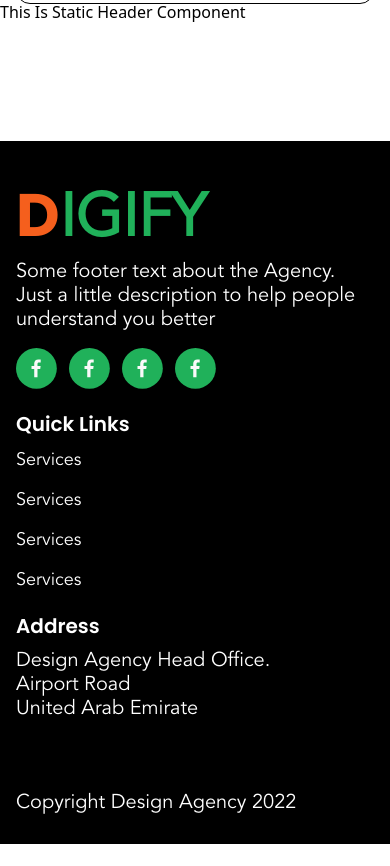
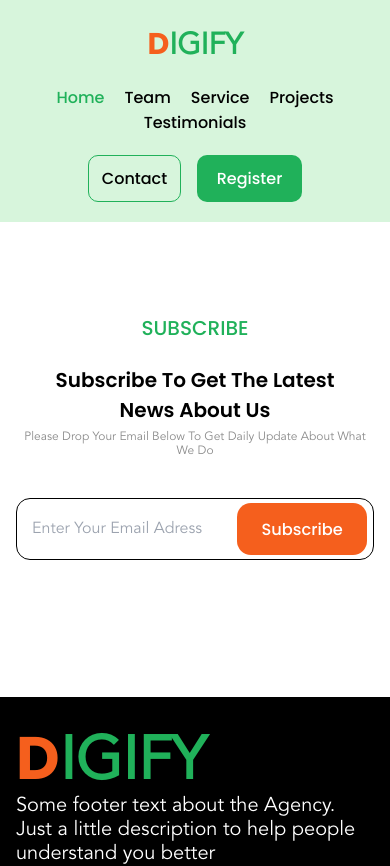
Before and after one commit to REACT-VCS/digify, a Next.js app: page / in a window 390 px wide. Shown: the top 866 px of the page. Before the commit the page ends 844 px from the top, so only its background shows below. Built offline with nearby package versions, Linux system fonts and the light colour scheme.

Commit message:
Complete Header With Menu Activation & Responsive View

```diff
--- a/app/(components)/footer.jsx
+++ b/app/(components)/footer.jsx
@@ -1,7 +1,11 @@
+"use client";
 import cn from "@/app/(lib)/cn";
 import Link from "next/link";
 import Logo from "./mini/logo";
-const Footer = ({ className }) => {
+import { usePathname } from "next/navigation";
+const Footer = ({ className, menus }) => {
+  let currentPath = usePathname();
+  console.log("Footer", currentPath);
   return (
     <>
       <div className={cn("newsletter_footer", className)}>
@@ -82,13 +86,18 @@ const Footer = ({ className }) => {
                   Quick Links
                 </h2>
                 <ul className="space-y-4">
-                  {[...Array(4)].map((_, index) => (
+                  {menus?.map((item, index) => (
                     <li key={index}>
                       <Link
-                        href={"/"}
-                        className="text-white text-lg not-italic font-medium leading-[normal] font-avenir"
+                        href={item?.path}
+                        className={cn(
+                          "text-white text-lg not-italic font-medium leading-[normal] font-avenir",
+                          {
+                            "text-[#20b15a]": currentPath === item?.path,
+                          }
+                        )}
                       >
-                        Services
+                        {item?.name}
                       </Link>
                     </li>
                   ))}
--- a/app/(components)/header.jsx
+++ b/app/(components)/header.jsx
@@ -1,10 +1,54 @@
+"use client";
 import cn from "@/app/(lib)/cn";
-
-const Header = ({ className }) => {
+import Link from "next/link";
+import Logo from "./mini/logo";
+import { usePathname } from "next/navigation";
+const Header = ({ className, menus }) => {
+  let currentPath = usePathname();
+  console.log("Header", currentPath);
   return (
     <>
       <header id="header" className={cn("header", className)}>
-        This Is Static Header Component
+        {/* py-[33px] */}
+        <div className="ccontainer flex justify-between items-center flex-col lg:flex-row py-[20px] gap-y-4">
+          <Link href={"/"}>
+            <Logo logoCSS={cn("text-[30px]")} />
+          </Link>
+          <div className="flex items-center flex-col lg:flex-row gap-y-5  gap-x-7">
+            {/* gap-x-12 */}
+            <ul className="flex gap-x-5 lg:gap-x-12 flex-wrap justify-center">
+              {menus?.map((item, index) => (
+                <li key={index}>
+                  <Link
+                    href={item?.path}
+                    className={cn(
+                      "text-black text-base not-italic font-medium leading-[normal] font-poppins",
+                      {
+                        "text-[#20b15a]": currentPath === item?.path,
+                      }
+                    )}
+                  >
+                    {item?.name}
+                  </Link>
+                </li>
+              ))}
+            </ul>
+            <div className="header_buttons flex gap-x-4 lg:gap-x-7">
+              <Link
+                href="/contact"
+                className="flex w-[93px] justify-center items-center gap-2.5 border text-black text-base not-italic font-medium leading-[normal] p-2.5 rounded-[10px] border-solid border-[#20B15A] font-poppins"
+              >
+                Contact
+              </Link>
+              <Link
+                href="/"
+                className="flex w-[105px] justify-center items-center gap-2.5 text-white text-base not-italic font-medium leading-[normal] p-2.5 rounded-[10px] font-poppins bg-[#20b15a]"
+              >
+                Register
+              </Link>
+            </div>
+          </div>
+        </div>
       </header>
     </>
   );
--- a/app/(components)/mini/logo.jsx
+++ b/app/(components)/mini/logo.jsx
@@ -1,7 +1,14 @@
-const Logo = () => {
+import cn from "@/app/(lib)/cn";
+
+const Logo = ({ logoCSS }) => {
   return (
     <>
-      <h1 className="not-italic font-bold leading-[normal] text-6xl">
+      <h1
+        className={cn(
+          "not-italic font-bold leading-[normal] text-6xl",
+          logoCSS
+        )}
+      >
         <span className="text-[#F55F1D] font-poppins">D</span>
         <span className="text-[#20B15A] font-avenir">IGIFY</span>
       </h1>
--- a/app/(layouts)/frontend.jsx
+++ b/app/(layouts)/frontend.jsx
@@ -1,14 +1,38 @@
+
 import cn from "@/app/(lib)/cn";
 import Header from "@/app/(components)/header";
 import Footer from "@/app/(components)/footer";
 
+let menus = [
+  {
+    name: "Home",
+    path: "/",
+  },
+  {
+    name: "Team",
+    path: "/teams",
+  },
+  {
+    name: "Service",
+    path: "/services",
+  },
+  {
+    name: "Projects",
+    path: "/projects",
+  },
+  {
+    name: "Testimonials",
+    path: "/testimonials",
+  },
+];
 const FrontendLayout = ({ children, headerCss }) => {
   return (
     <>
       <section className={cn("min-h-screen relative")}>
-        <Header className={headerCss} />
+        <Header className={headerCss} menus={menus} love={"bac"} />
         {children}
-        <Footer className={cn("absolute w-full bottom-0")} />
+        {/* bottom-0 */}
+        <Footer className={cn("absolute w-full ")} menus={menus} />
       </section>
     </>
   );
--- /dev/null
+++ b/app/(lib)/currentRoute.js
@@ -0,0 +1,4 @@
+"use client";
+import { usePathname } from "next/navigation";
+const CurrentPath = usePathname();
+export { CurrentPath };
--- a/app/page.jsx
+++ b/app/page.jsx
@@ -5,6 +5,7 @@ import Statistics from "@/app/(components)/statistics";
 import FeaturedProjects from "@/app/(components)/featuredProjects";
 import FrontendLayout from "@/app/(layouts)/frontend";
 import { GetData } from "./(lib)/fetch";
+import cn from "./(lib)/cn";
 const Page = async () => {
   // let BrandList = await GetData("BrandList");
   // let HeroList = await GetData("HeroList");
@@ -33,7 +34,7 @@ const Page = async () => {
   // );
   return (
     <>
-      <FrontendLayout>
+      <FrontendLayout headerCss={cn("bg-[#D7F5DC]")}>
         {/* <Hero />
         <Brands />
         <WorkLists />
```
